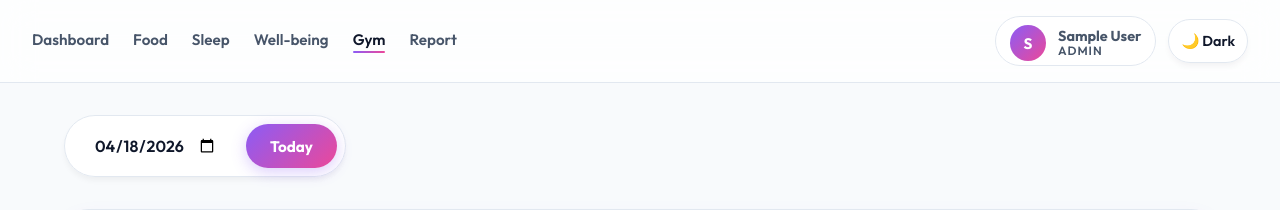
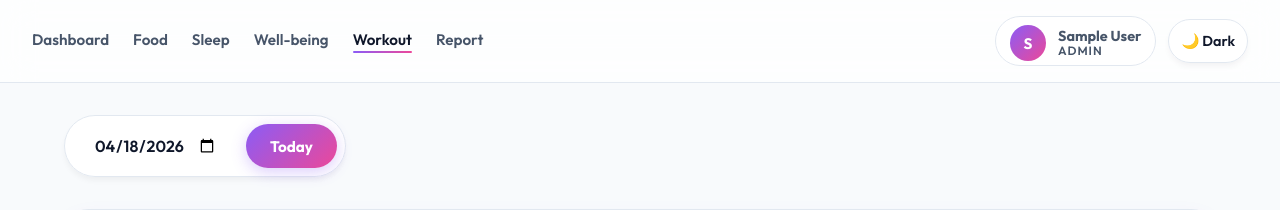
Before and after one commit to ShreyasSj1/VitalLog-Deploy, a Flask app: page /gym in a window 1280 px wide. Shown: the top 210 px of the page. Run offline with Flask 3, Linux system fonts and the light colour scheme; the visitor is signed in with stand-in values (Sample User, id 1); data that the repository does not hold is empty; some libraries are stand-ins or nearby versions.

Commit message:
chore: rename 'Gym' to 'Workout' in navbar

```diff
--- a/templates/_navbar.html
+++ b/templates/_navbar.html
@@ -18,7 +18,7 @@
         <a href="{{ url_for('food') }}" class="{{ 'active' if active_page == 'food' else '' }}">Food</a>
         <a href="{{ url_for('sleep') }}" class="{{ 'active' if active_page == 'sleep' else '' }}">Sleep</a>
         <a href="{{ url_for('wellbeing') }}" class="{{ 'active' if active_page == 'wellbeing' else '' }}">Well-being</a>
-        <a href="{{ url_for('gym') }}" class="{{ 'active' if active_page == 'gym' else '' }}">Gym</a>
+        <a href="{{ url_for('gym') }}" class="{{ 'active' if active_page == 'gym' else '' }}">Workout</a>
         <a href="{{ url_for('report') }}" class="{{ 'active' if active_page == 'report' else '' }}">Report</a>
     </div>
 
```
